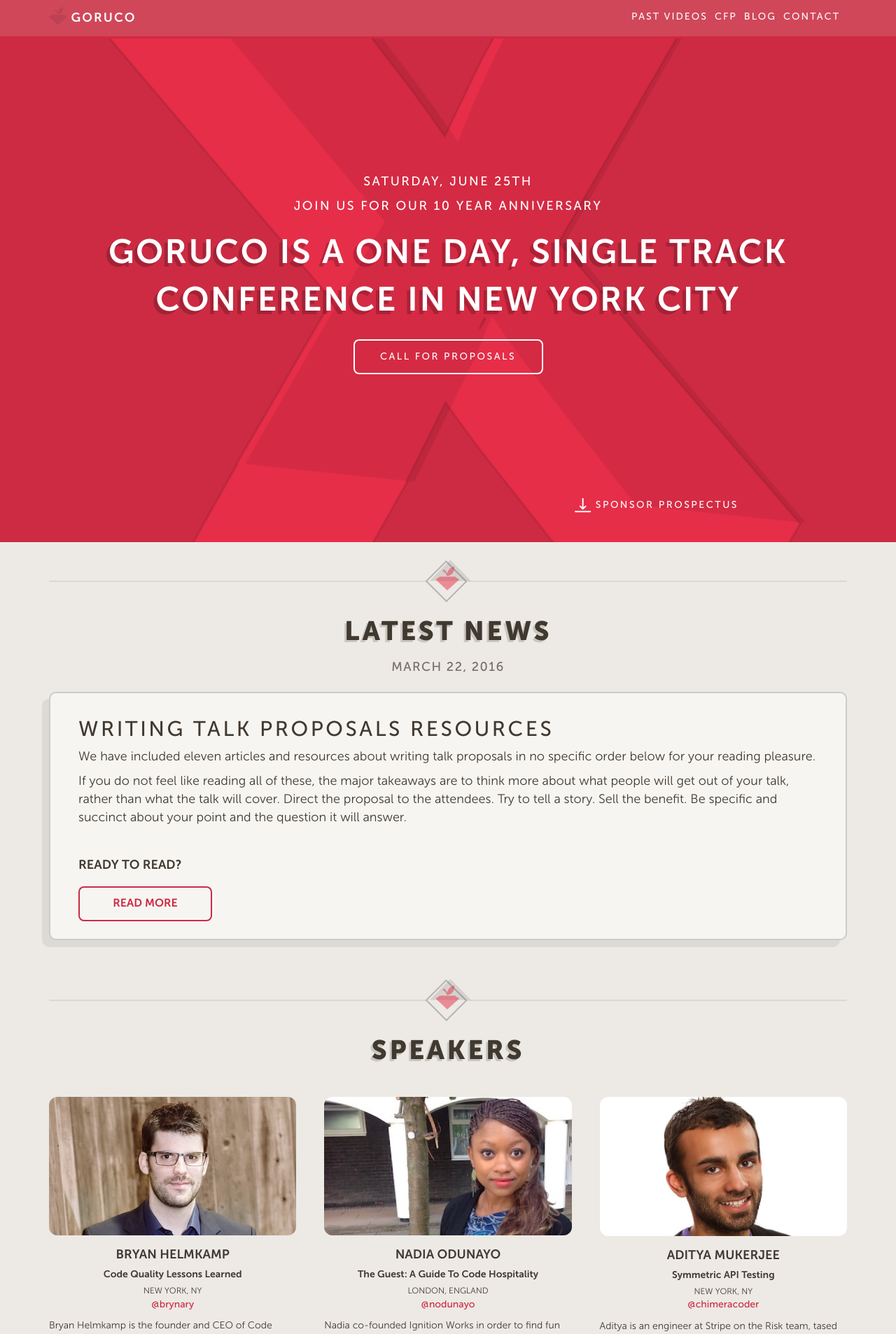
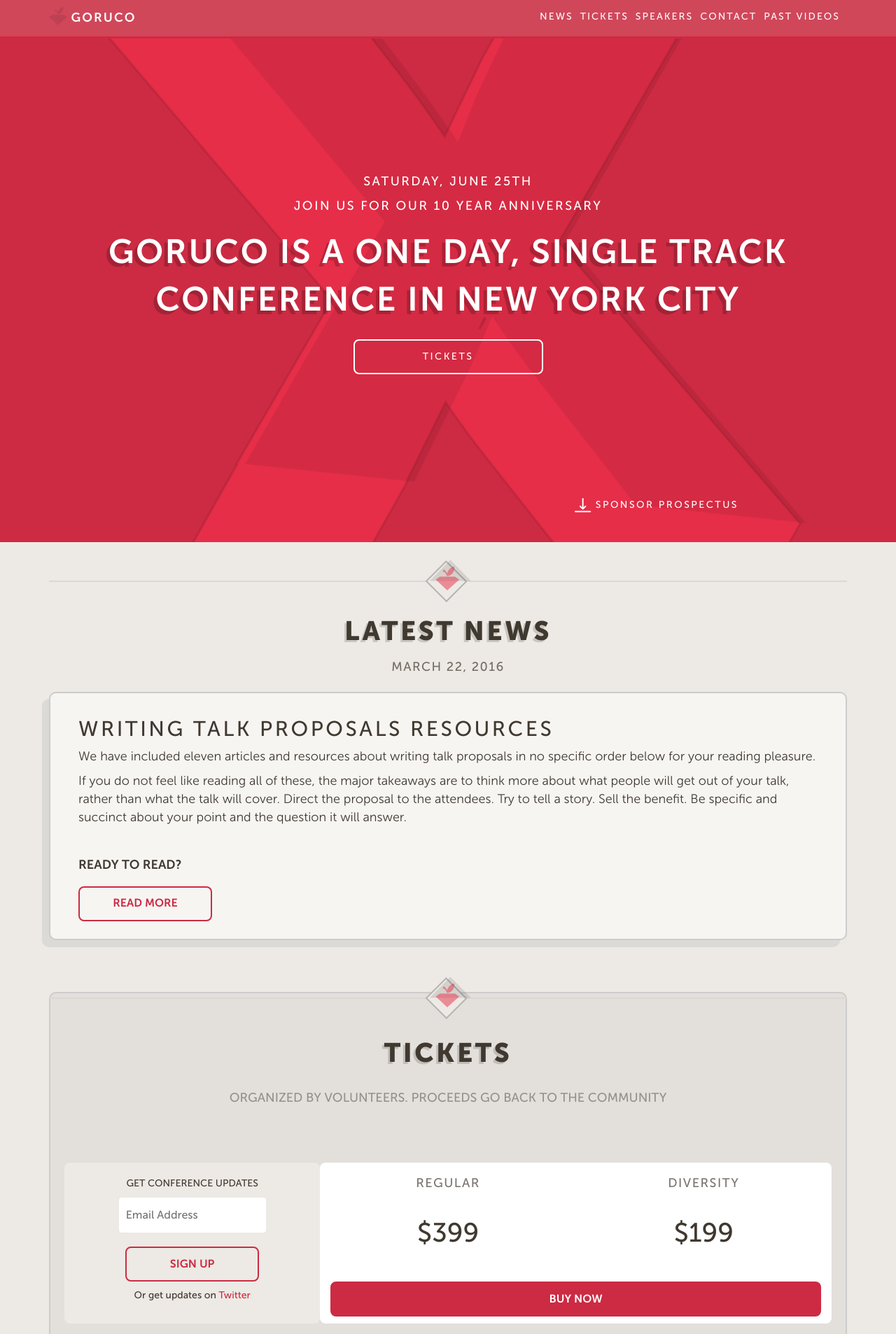
Before and after one commit to goruco/goruco2016, a Jekyll site: the page built from index.html, in a window 1280 px wide. Shown: the top 1907 px of the page at 70% size. Built offline with Jekyll 4.4.1, drawn with Linux system fonts in a browser that asks for light colours.

Commit message:
feat(adding tickets links): and section

```diff
--- a/_includes/header.html
+++ b/_includes/header.html
@@ -11,14 +11,14 @@
 
         <div class='col-xs-9 pull-right hidden-xs'>
           <div class='nav-links hidden-xs'>
-            <a href="http://videos.goruco.com/" target="_blank">Past Videos</a>
-            <a href="http://cfp.goruco.com/events/2016" target="_blank">CFP</a>
-            <a href="/blog">Blog</a>
-      <!--       <a href="">Tickets</a>
-            <a href="">Speakers</a>
+            <a href="/blog">News</a>
+            <a href="/" target="_blank">Tickets</a>
+            <a href="{% if page.url != '/index.html' %}/{% endif %}#speakers">Speakers</a>
+      <!--
             <a href="">Location</a>
             <a href="">Schedule</a> -->
             <a href="{% if page.url != '/index.html' %}/{% endif %}#contact">Contact</a>
+            <a href="http://videos.goruco.com/" target="_blank">Past Videos</a>
           </div>
         </div>
       </div>
@@ -26,10 +26,11 @@
   </div>
   <div class='mobile-links'>
     <div class='nav-links slider-nav visible-xs'>
+      <a href="/blog">News</a>
+      <a href="/" target="_blank">Tickets</a>
+      <a href="{% if page.url != '/index.html' %}/{% endif %}#speakers">Speakers</a>
+      <a href="{% if page.url != '/index.html' %}/{% endif %}#contact">Contact</a>
       <a href="http://videos.goruco.com/" target="_blank">Past Videos</a>
-      <a href="http://cfp.goruco.com/events/2016" target="_blank">CFP</a>
-      <a href="/blog">Blog</a>
-      <a href="{% if page.url != '/index.html' %}/{% endif %}#contact">Contact</a>
     </div>
   </div>
 </header>
--- a/_sass/_index.scss
+++ b/_sass/_index.scss
@@ -189,16 +189,87 @@
   line-height: $ui-height;
   border: 0;
   border-radius: $ui-border-radius;
-  width: 22rem;
+  padding: 10px;
   &:hover,
   &:focus{
     border-color: $color-white;
   }
 }
 
-.pg-home-input{
-    border-bottom-right-radius: 0;
-    border-top-right-radius: 0;
+.conference-updates{
+  text-align: center;
+  padding-top: 20px;
+  padding-bottom: 20px;
+  background: #EDE9E4;
+  border-radius: 8px;
+}
+
+.conference-tickets{
+  background: #FFFFFF;
+  border-radius: 8px;
+  a {
+    margin-bottom: 10px;
+  }
+}
+
+.videos-button {
+    border: 2px solid white;
+    width: 271px;
+    height: 50px;
+    border-radius: 8px;
+    display: flex;
+    flex-direction: column;
+    justify-content: center;
+    margin-top: 20px;
+  }
+
+.light-ui-btn{
+  text-align: center;
+  border: 2px solid $red;
+  width: 191px;
+  height: 50px;
+  border-radius: 8px;
+  justify-content: center;
+  text-align: center;
+  color: $red;
+  text-transform: uppercase;
+  font-size: 16px;
+  font-weight: 700;
+  margin-top: 20px;
+  background-color: #EDE9E4;
+  padding: 0 2.4rem;
+  margin-bottom: 10px;
+}
+
+.price-cost{
+  justify-content: center;
+  text-align: center;
+  text-transform: uppercase;
+  font-size: 38px;
+  font-weight: 500;
+  height: 100px;
+  display: flex;
+  flex-direction: column;
+}
+
+.dark-ui-btn{
+  text-align: center;
+  border: 2px solid $red;
+  width: 100%;
+  height: 50px;
+  border-radius: 8px;
+  justify-content: center;
+  text-align: center;
+  display: flex;
+  flex-direction: column;
+  color: $color-white !important;
+  text-transform: uppercase;
+  font-size: 16px;
+  font-weight: 700;
+  margin-top: 20px;
+  background-color: $red;
+  padding: 0 2.4rem;
+  margin-bottom: 10px;
 }
 
 .pg-home-submit{
--- a/index.html
+++ b/index.html
@@ -12,8 +12,8 @@
     Conference in new york city
   </h1>
 
-  <a class='videos-button' href='http://cfp.goruco.com/events/2016' target='_blank'>
-    Call for Proposals
+  <a class='videos-button' href='/' target='_blank'>
+    Tickets
   </a>
 
   <div class='speaking'>
@@ -54,7 +54,56 @@
     </div>
   </div>
 
-  <div class='speaker-section'>
+  <div class='row'>
+    <div class='col-xs-12'>
+      <div class='divider info-top-divider'>
+        <hr />
+        <img src='/assets/images/ruby-hr.png' />
+      </div>
+
+      <div class='info-wrapper'>
+        <div class='info contact-info'>
+          <h2>Tickets</h2>
+          <p>ORGANIZED BY VOLUNTEERS. PROCEEDS GO BACK TO THE COMMUNITY</p>
+        </div>
+        <div class="row">
+          <div class='col-xs-12 col-sm-4 conference-updates'>
+            <p>GET CONFERENCE UPDATES</p>
+            <form action="//goruco.us2.list-manage.com/subscribe/post?u=00945f50a161df14372a84a34&amp;id=cdf39163af" form.signup-form action="//goruco.us2.list-manage.com/subscribe/post?u=00945f50a161df14372a84a34&amp;id=cdf39163af" method="post" id="mc-embedded-subscribe-form" name="mc-embedded-subscribe-form" class="validate" target="_blank" novalidate="novalidate">
+
+            <input class="signup required mail s3 ui-form-input-on-dark"  type="email" value="" name="EMAIL" id="mce-EMAIL" placeholder="Email Address">
+            <input class="signup light-ui-btn" type="submit" value="Sign Up" name="subscribe" id="mc-embedded-subscribe">
+            <div style="position: absolute; left: -5000px;">
+              <input name="b_00945f50a161df14372a84a34_cdf39163af" tabindex="-1" type="text" value="">
+            </div>
+            </form>
+            <p>
+              Or get updates on <a href='https://twitter.com/goruco' target="_blank">Twitter</a>
+            </p>
+          </div>
+          <div class='col-xs-12 col-sm-8'>
+            <div class="row conference-tickets">
+              <div class="col-xs-6">
+                <h3>Regular</h3>
+                <span class="price-cost">$399</span>
+              </div>
+              <div class="col-xs-6">
+                <h3>Diversity <span><i class=""></i></span></h3>
+                <span class="price-cost">$199</span>
+              </div>
+              <div class="col-xs-12">
+                <a class='dark-ui-btn' href='/' target='_blank'>
+                  Buy Now
+                </a>
+              </div>
+            </div>
+          </div>
+        </div>
+      </div>
+    </div>
+  </div>
+
+  <div class='speaker-section' id="speakers">
     <div class='row'>
       <div class='col-xs-12'>
         <div class='divider'>
@@ -129,21 +178,6 @@
           <p>
             Follow us on <a href='https://twitter.com/goruco' target="_blank">Twitter</a>
           </p>
-
-           <div class='divider'>
-            <hr />
-          </div>
-
-          <h2>Get Updates</h2>
-          <form action="//goruco.us2.list-manage.com/subscribe/post?u=00945f50a161df14372a84a34&amp;id=cdf39163af" form.signup-form action="//goruco.us2.list-manage.com/subscribe/post?u=00945f50a161df14372a84a34&amp;id=cdf39163af" method="post" id="mc-embedded-subscribe-form" name="mc-embedded-subscribe-form" class="validate" target="_blank" novalidate="novalidate">
-
-            <input class="signup required mail s3 ui-form-input-on-dark pg-home-input"  type="email" value="" name="EMAIL" id="mce-EMAIL" placeholder="Email">
-            <input class="signup pg-home-submit ui-btn" type="submit" value="Update Me" name="subscribe" id="mc-embedded-subscribe">
-            <div style="position: absolute; left: -5000px;">
-              <input name="b_00945f50a161df14372a84a34_cdf39163af" tabindex="-1" type="text" value="">
-            </div>
-          </form>
-        </div>
       </div>
     </div>
   </div>
```
